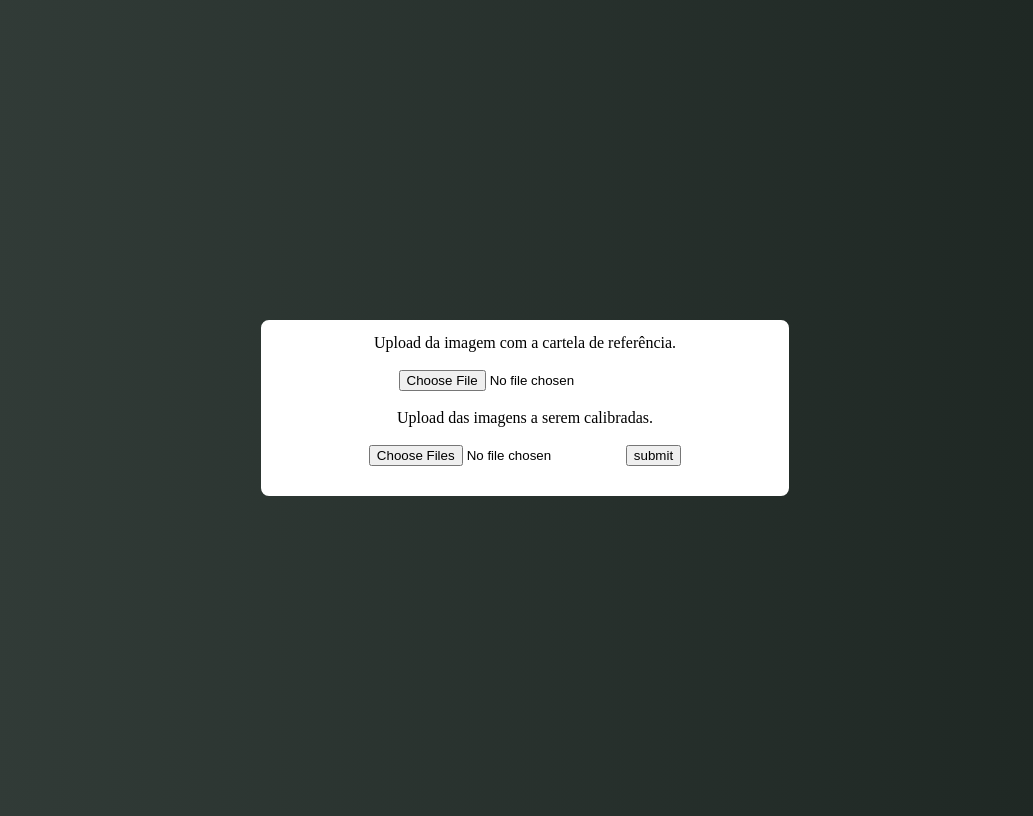
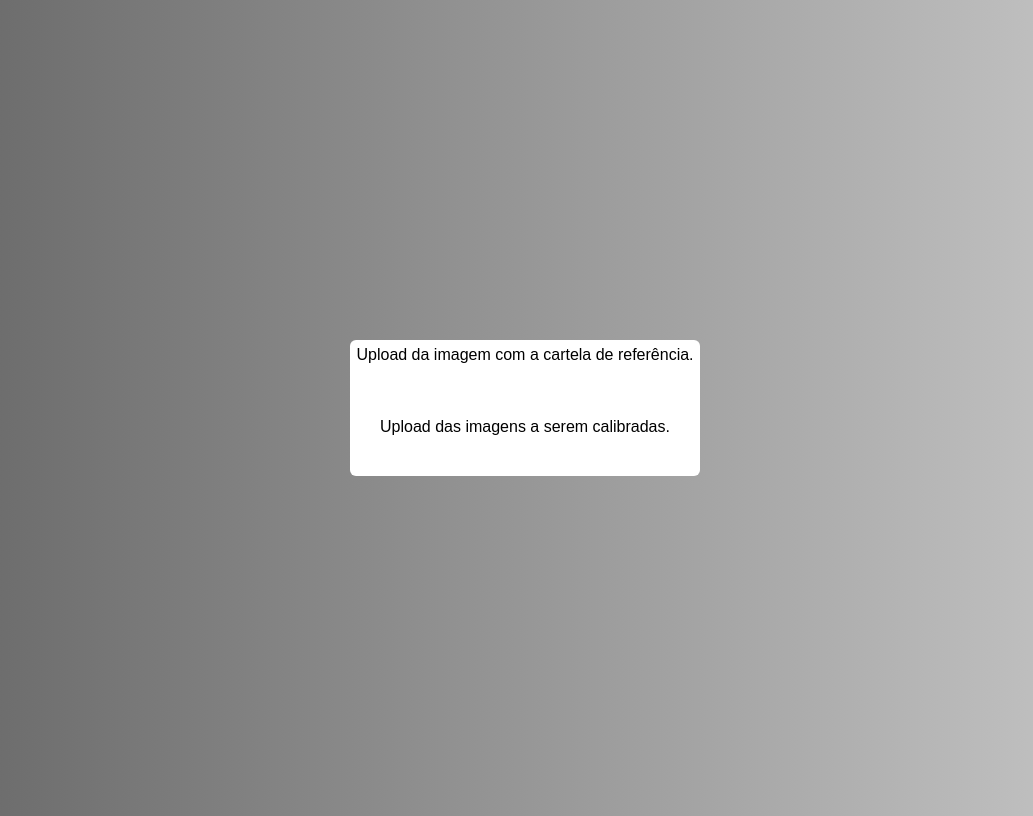
Before and after one commit to LuizRomanhol/color_website, a Flask app: page / in a window 1280 px wide. Shown: the whole page, without its empty margins (123-1156 px from the left). Run offline with Flask 2, Linux system fonts and the light colour scheme.

Commit message:
Update styles.css

```diff
--- a/static/css/styles.css
+++ b/static/css/styles.css
@@ -1,7 +1,8 @@
 body {
-	background-image: linear-gradient(to right, #333d39 , #1d2622);
+	background-image: linear-gradient(to right, rgb(100,100,100) , rgb(200,200,200));
 	background-position: center;
-	font-family: 'Lexend Deca', sans-serif 12px;
+	font-family: 'Lexend Deca', sans-serif;
+	font-size: 16px;
 	overflow: hidden;
     display:flex;
 	align-items: center;
@@ -10,19 +11,74 @@ body {
 	width:100%;
 	height:100%;
 }
+
+.upper_title{
+    margin-top:-28px;
+    color:black;
+    height:12px;
+}
+
+input{
+    display:none;
+}
+a{
+    text-decoration:none;
+}
+.logo{
+    opacity: 1.0;
+}
+
 .stacked{
     flex-direction:column;
+}
+
+p{
+    padding:0px;
 }
 
 .frame{
 	text-align: center;
 	background-color: white;
-	margin: 8px;
-	border: 2px solid white;
-	border-radius: 8px;
-	padding: 12px;
-	width: 500px;
-	max-height: 500px;
+	border-radius: 6px;
+	padding: 6px;
+	max-height: 500px
+	width:fit-content;
+    height:fit-content;
+    display:flex;
+    flex-direction:column;
+}
+
+.thin{}
+
+.squared_img{
+  width:300px;
+  height:auto;
+  object-fit:cover;
+  max-height:400px;
+}
+
+.pseudo_button{
+    background-color:rgb(120,207,167);
+    color: white;
+    border-radius:6px;
+    padding:6px;
+	margin:6px;
+
+}
+
+.send_button{
+    background-color:white;
+    color: black;
+    border: 2px rgb(200,200,200) solid
+	margin:4px;
+}
+
+
+.pseudo_button:hover{
+    background-color:white;
+    color: black;
+    border: 2px black solid;
+    padding:4px;
 }
 
 .hidden{
@@ -31,10 +87,12 @@ body {
 
 .image{
 	max-width: 100%;
-    max-height: 325px;
+    max-height: 300px;
 }
 
 .minimg{
-    max-height: 125px;
-    margin: 4px;
+    margin:1px;
+    width:125px;
+    height:125px;
+    object-fit:cover;
 }
```
